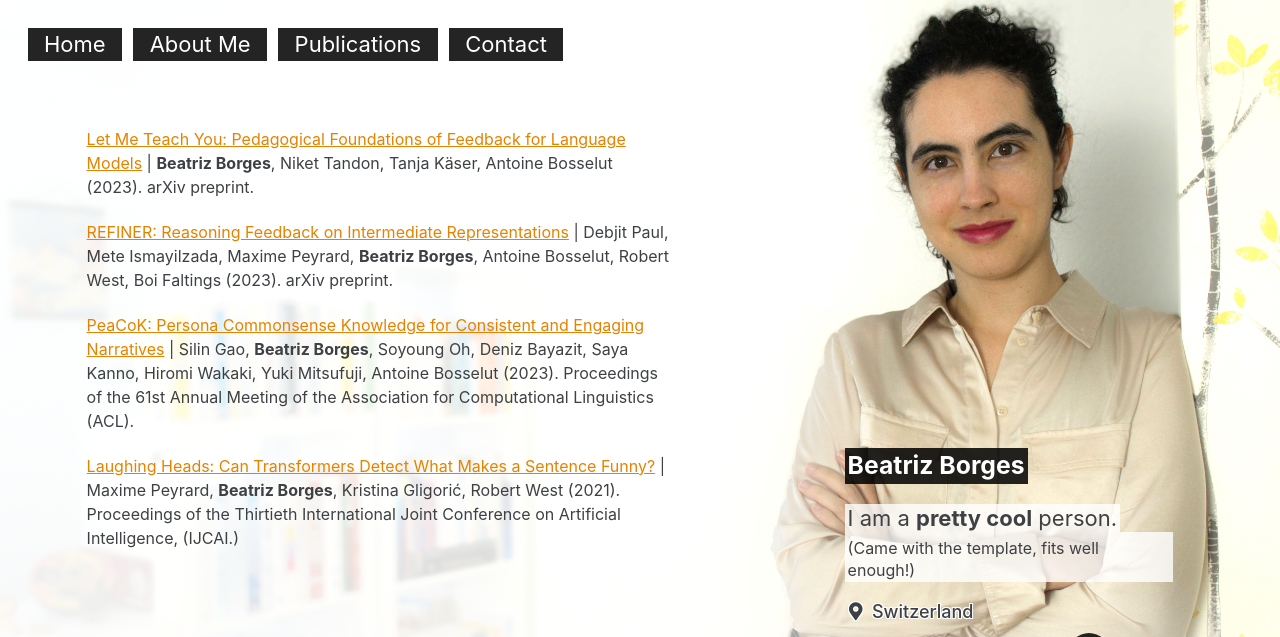
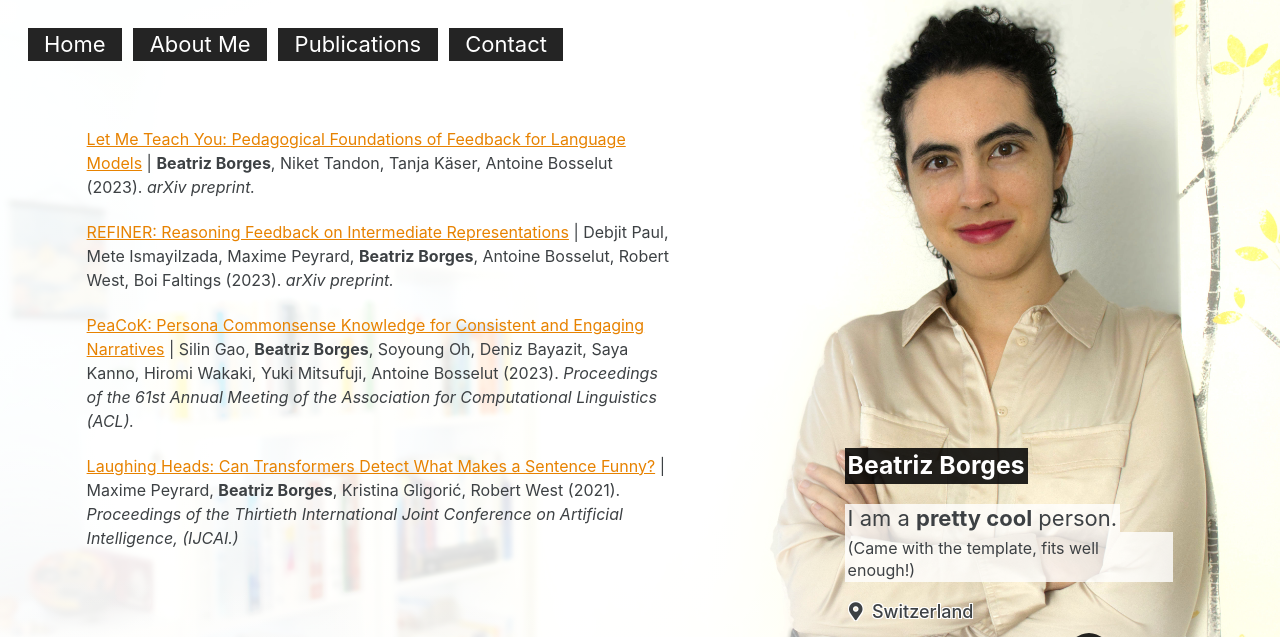
Before and after one commit to obiwit/obiwit.github.io, a Jekyll site: the page built from publications.html, in a window 1280 px wide. Shown: the top 637 px of the page. Built offline with Jekyll 4.4.1, drawn with Linux system fonts in a browser that asks for light colours; cached includes are drawn as plain includes; a style sheet for code colours, icons or effects is not loaded.

Commit message:
new website v1

```diff
--- a/_config.yml
+++ b/_config.yml
@@ -106,7 +106,7 @@ analytics:
 author:
   name             : "Beatriz Borges"
   avatar           : # path of avatar image, e.g. "/assets/images/bio-photo.jpg"
-  bio              : "I am a **pretty cool** person."
+  bio              : "I am a **pretty cool** person." #"(aka **obiwit**)"
   location         : "Switzerland"
   email            :
   links:
--- a/publications.html
+++ b/publications.html
@@ -4,11 +4,11 @@ author_profile: true
 ---
 
 <div style="font-size:12pt;">
-<p><a href="https://arxiv.org/abs/2307.00279">Let Me Teach You: Pedagogical Foundations of Feedback for Language Models</a> | <strong>Beatriz Borges</strong>, Niket Tandon, Tanja Käser, Antoine Bosselut (2023). arXiv preprint. </p>
+<p><a href="https://arxiv.org/abs/2307.00279">Let Me Teach You: Pedagogical Foundations of Feedback for Language Models</a> | <strong>Beatriz Borges</strong>, Niket Tandon, Tanja Käser, Antoine Bosselut (2023). <em>arXiv preprint.</em> </p>
 
-<p><a href="https://arxiv.org/abs/2304.01904">REFINER: Reasoning Feedback on Intermediate Representations</a> | Debjit Paul, Mete Ismayilzada, Maxime Peyrard, <strong>Beatriz Borges</strong>, Antoine Bosselut, Robert West, Boi Faltings (2023). arXiv preprint. </p>
+<p><a href="https://arxiv.org/abs/2304.01904">REFINER: Reasoning Feedback on Intermediate Representations</a> | Debjit Paul, Mete Ismayilzada, Maxime Peyrard, <strong>Beatriz Borges</strong>, Antoine Bosselut, Robert West, Boi Faltings (2023). <em>arXiv preprint.</em> </p>
 
-<p><a href="https://arxiv.org/abs/2305.02364">PeaCoK: Persona Commonsense Knowledge for Consistent and Engaging Narratives</a> | Silin Gao, <strong>Beatriz Borges</strong>, Soyoung Oh, Deniz Bayazit, Saya Kanno, Hiromi Wakaki, Yuki Mitsufuji, Antoine Bosselut (2023). Proceedings of the 61st Annual Meeting of the Association for Computational Linguistics (ACL). </p>
+<p><a href="https://arxiv.org/abs/2305.02364">PeaCoK: Persona Commonsense Knowledge for Consistent and Engaging Narratives</a> | Silin Gao, <strong>Beatriz Borges</strong>, Soyoung Oh, Deniz Bayazit, Saya Kanno, Hiromi Wakaki, Yuki Mitsufuji, Antoine Bosselut (2023). <em>Proceedings of the 61st Annual Meeting of the Association for Computational Linguistics (ACL).</em> </p>
 
-<p><a href="https://arxiv.org/abs/2105.09142">Laughing Heads: Can Transformers Detect What Makes a Sentence Funny?</a> | Maxime Peyrard, <strong>Beatriz Borges</strong>, Kristina Gligorić, Robert West (2021).  Proceedings of the Thirtieth International Joint Conference on Artificial Intelligence, (IJCAI.) </p>
+<p><a href="https://arxiv.org/abs/2105.09142">Laughing Heads: Can Transformers Detect What Makes a Sentence Funny?</a> | Maxime Peyrard, <strong>Beatriz Borges</strong>, Kristina Gligorić, Robert West (2021).  <em>Proceedings of the Thirtieth International Joint Conference on Artificial Intelligence, (IJCAI.)</em> </p>
 </div>
```
